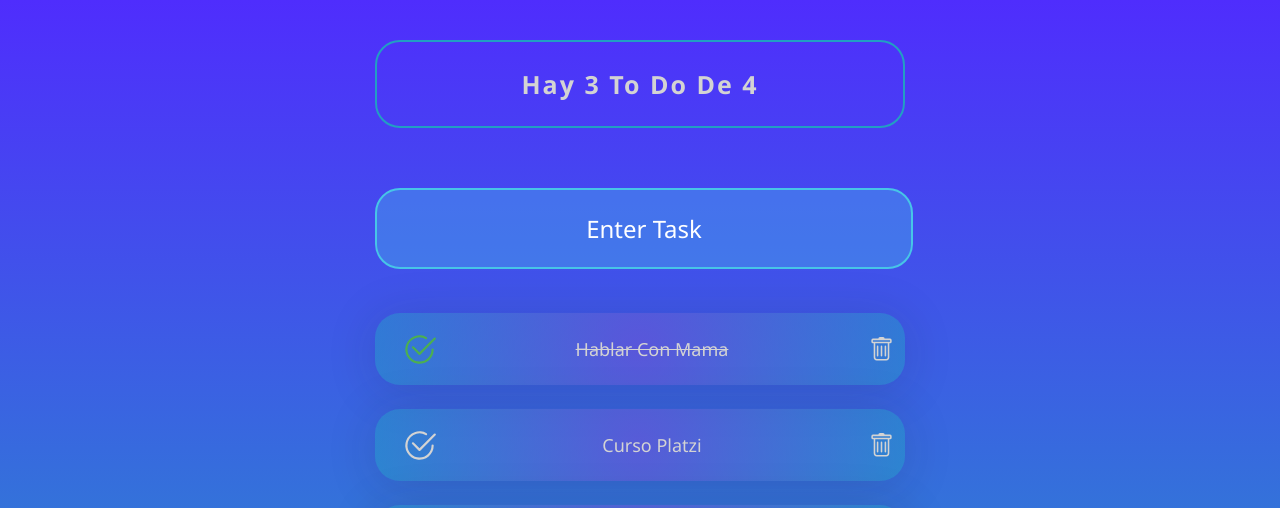
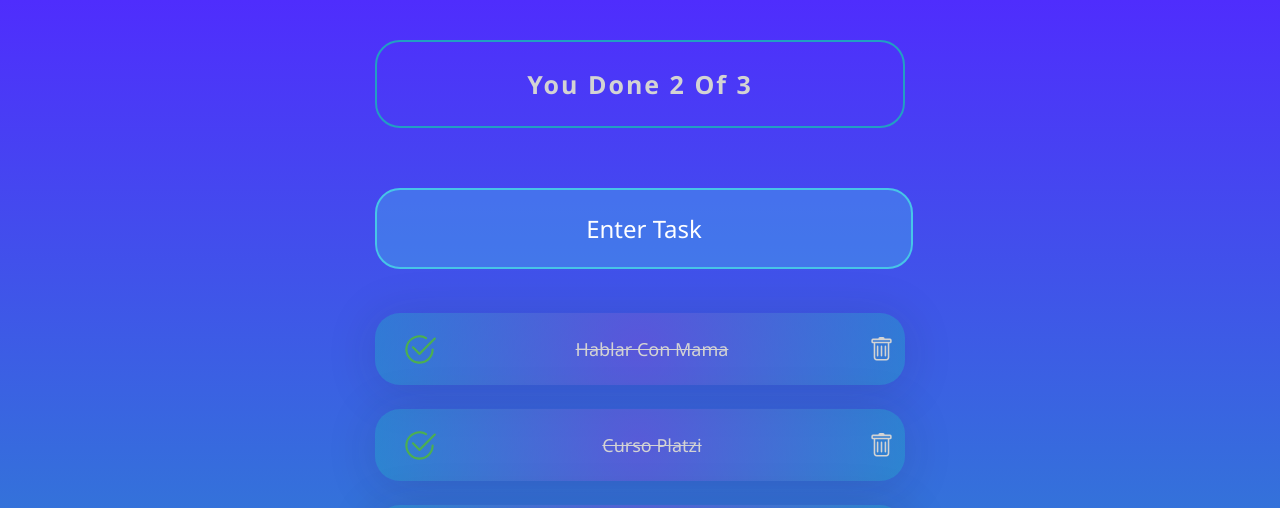
Before and after one commit to jjestrada2/ToDoMachine, a React (Create React App) app: page / in a window 1280 px wide. Shown: the top 508 px of the page. Built offline with nearby package versions, Linux system fonts and the light colour scheme.

Commit message:
Add Seacrh Funtionality in app.js

```diff
--- a/src/App.js
+++ b/src/App.js
@@ -7,22 +7,52 @@
 //import './App.css';
 
 
-const todos=[
+const defaultTodos=[
   {text:"hablar con mama", completed:true},
-  {text:"Curso Platzi", completed:false},
+  {text:"Curso Platzi", completed:true},
   {text:"Ir al Gym", completed:false},
 ]
 
 function App() {
+
+  //Create state to save va;ue of the input
+  const[searchValue,setSearchValue]=React.useState('');
+
+  //ceate state for Tdods
+  const [todos,setTodos]=React.useState(defaultTodos);
+
+  //constant of completed todos
+  const completedTodos= todos.filter(todo=>todo.completed).length;
+  //constant of total todos
+  const totalTodos= todos.length;
+  //variable that save the array of searched todos
+  let searchedTodos=[];
+  //conditional to filter searchTodos
+
+  searchedTodos = todos.filter(todo => {
+    const todoText = todo.text.toLowerCase();
+    const searchText = searchValue.toLowerCase();
+    return todoText.includes(searchText);
+  });
+
+
+
   return (
     //ReactFragment lo utilizo para envolver todos los componentes ya que react solo permite pasar un componenete componente
     <React.Fragment>
-      <TodoCounter/>
+      <TodoCounter
+      completedTodos={completedTodos}
+      totalTodos={totalTodos}
 
-      <TodoSearch/>
+      />
+
+      <TodoSearch
+      searchValue={searchValue}
+      setSearchValue={setSearchValue}
+      />
 
       <TodoList >
-        {todos.map(todo =>(
+        {searchedTodos.map(todo =>(
           <TodoItem
           key={todo.text}
           text={todo.text}
--- a/src/components/TodoCounter.js
+++ b/src/components/TodoCounter.js
@@ -1,9 +1,9 @@
 import React from 'react';
 import './TodoCounter.css';
 
-function TodoCounter() {
+function TodoCounter({completedTodos,totalTodos}) {
   return (
-     <h2 className='TodoCounter'>Hay 3 To Do de 4</h2>
+     <h2 className='TodoCounter'>You done {completedTodos} of {totalTodos}</h2>
   )
 }
 
--- a/src/components/TodoSearch.js
+++ b/src/components/TodoSearch.js
@@ -1,10 +1,7 @@
 import React from 'react';
 import './TodoSearch.css';
 
-function TodoSearch() {
-//Create state to save va;ue of the input
-const[searchValue,setSearchValue]=React.useState('');
-
+function TodoSearch({searchValue,setSearchValue}) {
 
   const onSearchValueChange=(event)=>{
     console.log(event.target.value);
@@ -18,9 +15,7 @@
       placeholder="Enter Task"
       value={searchValue}
       onChange={onSearchValueChange}/>
-  ,
 
-  <p>{searchValue}</p>
 ]
 
 }
```
